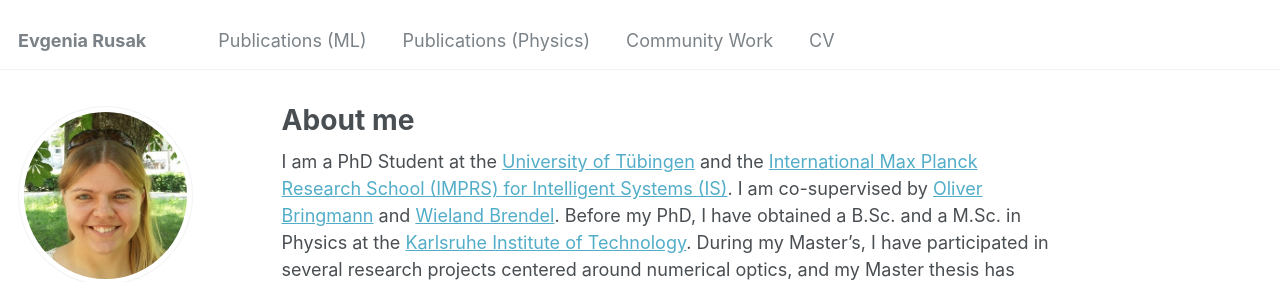
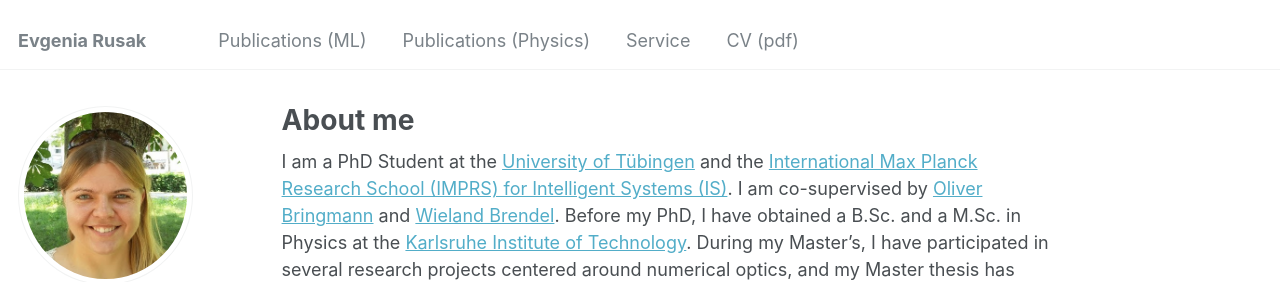
Before and after one commit to evgeniarusak/evgeniarusak.github.io, a Jekyll site: the page built from _pages/about.md, in a window 1280 px wide. Shown: the top 282 px of the page. Built offline with Jekyll 4.4.1, drawn with Linux system fonts in a browser that asks for light colours; some web fonts are replaced.

Commit message:
changed CV

```diff
--- a/_data/navigation.yml
+++ b/_data/navigation.yml
@@ -6,7 +6,7 @@ main:
   - title: "Publications (Physics)"
     url: /publications_physics/
 
-  - title: "Community Work"
+  - title: "Service"
     url: /workshops/
 
   #- title: "Talks"
@@ -21,8 +21,8 @@ main:
   #- title: "Blog Posts"
   #  url: /year-archive/
 
-  - title: "CV"
-    url: /cv/
+  - title: "CV (pdf)"
+    url: /EvgeniaRusakCV.pdf
 
   #- title: "Guide"
   #  url: /markdown/
```
Also changed, not shown: 1 other file.
